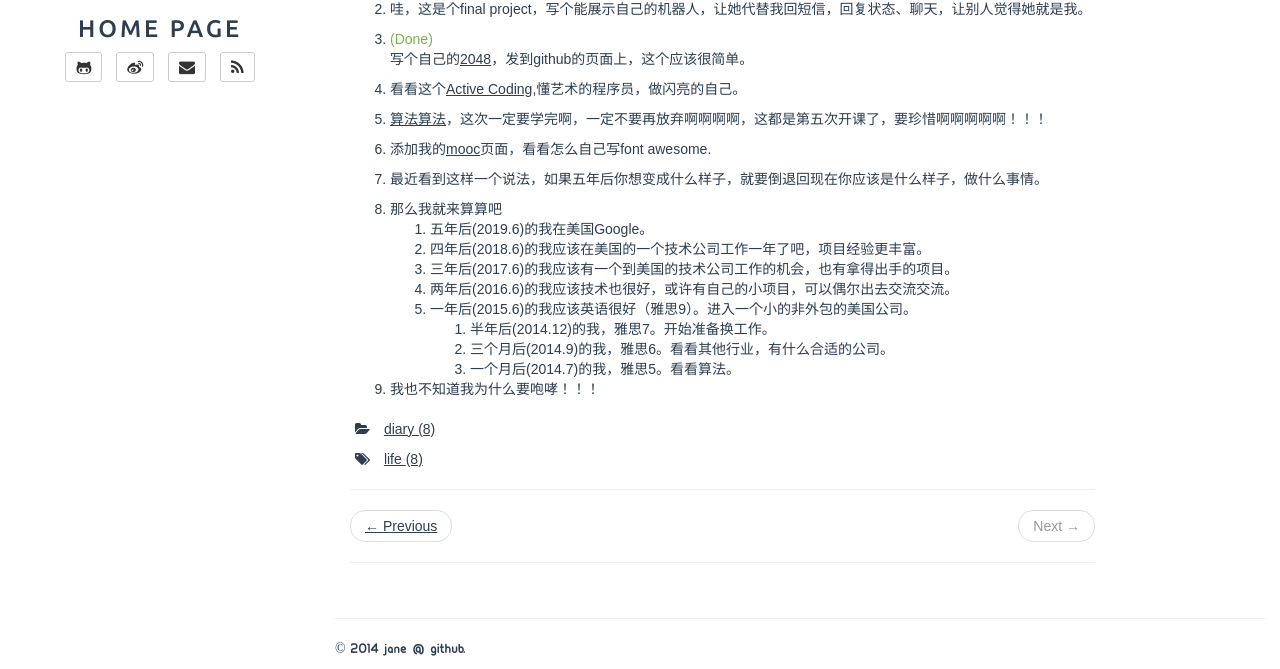
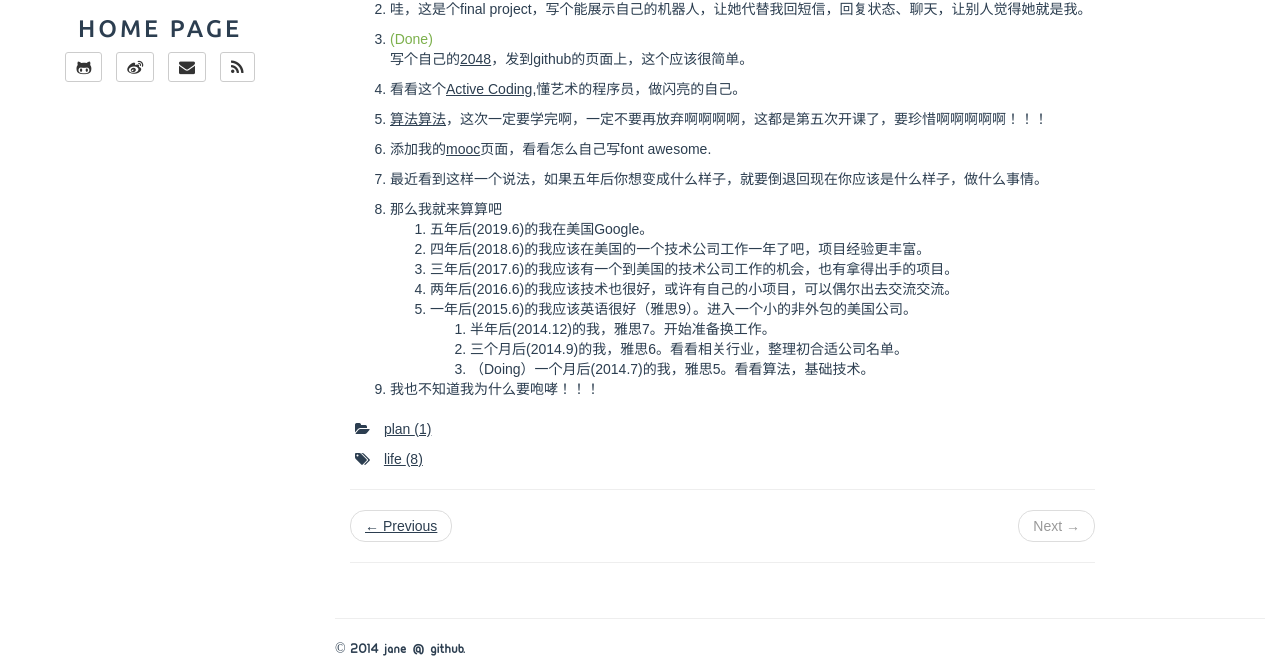
Before and after one commit to jane110511/jane110511.github.io, a Jekyll site: the page built from _posts/2019-01-31-happy-birthday.md, in a window 1280 px wide and 951 px high, cut to the strip 282-951 px from the top of the window. Built offline with Jekyll 4.4.1, drawn with Linux system fonts in a browser that asks for light colours; Markdown is read by kramdown in place of the engine named in the settings.

Commit message:
Update 2019-01-31-happy-birthday.md

```diff
--- a/_posts/2019-01-31-happy-birthday.md
+++ b/_posts/2019-01-31-happy-birthday.md
@@ -1,7 +1,7 @@
 ---
 layout: post
 title: WOW
-categories: diary
+categories: plan
 tags: life
 ---
 
@@ -32,7 +32,7 @@ tags: life
 	4. 两年后(2016.6)的我应该技术也很好，或许有自己的小项目，可以偶尔出去交流交流。
 	5. 一年后(2015.6)的我应该英语很好（雅思9）。进入一个小的非外包的美国公司。
 		1. 半年后(2014.12)的我，雅思7。开始准备换工作。
-		2. 三个月后(2014.9)的我，雅思6。看看其他行业，有什么合适的公司。
-		3. 一个月后(2014.7)的我，雅思5。看看算法。
+		2. 三个月后(2014.9)的我，雅思6。看看相关行业，整理初合适公司名单。
+		3. （Doing）一个月后(2014.7)的我，雅思5。看看算法，基础技术。
 
 8. 我也不知道我为什么要咆哮！！！
```
